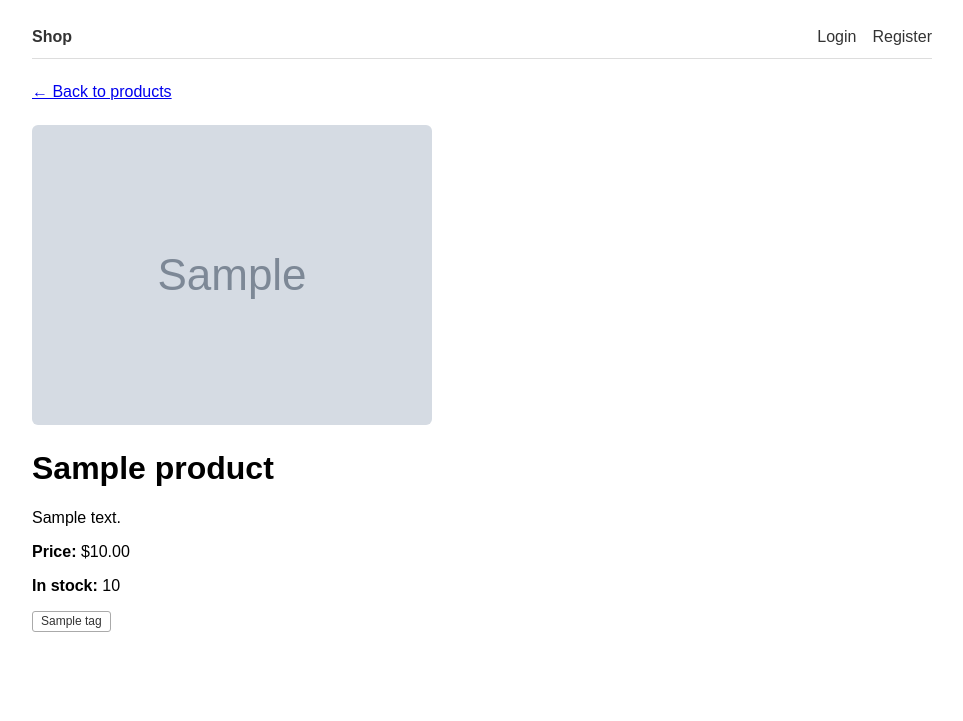
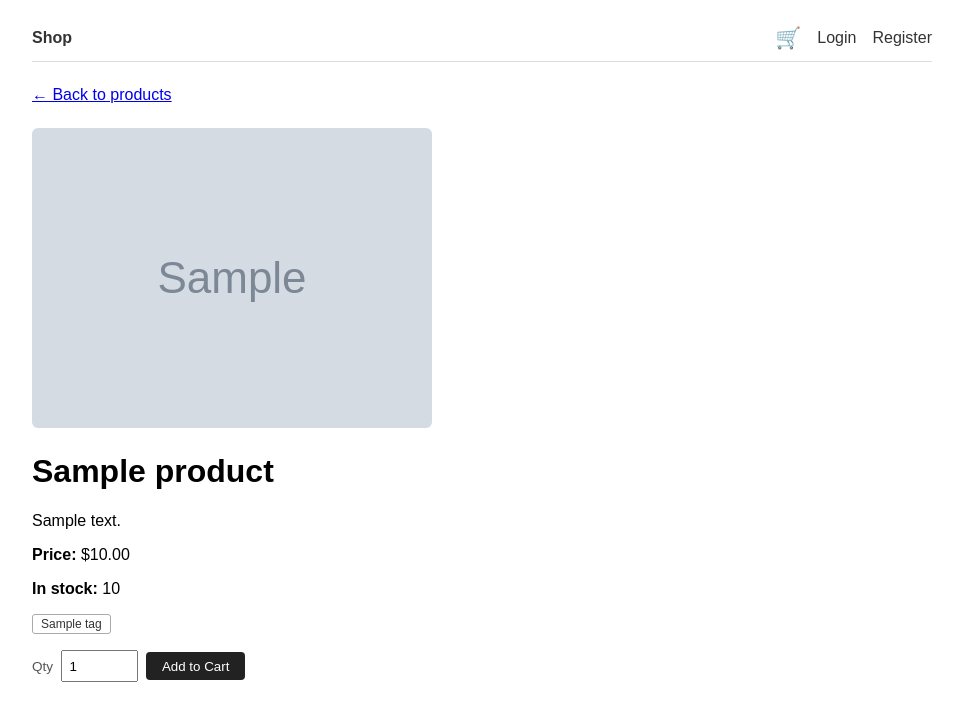
Before and after one commit to tlycode/tanner-young-cloud-project, a Flask app: page /products/1 in a window 1280 px wide. Shown: the top 721 px of the page, without its empty margins (158-1121 px from the left). Run offline with Flask 3, Linux system fonts and the light colour scheme; tables that the repository leaves empty hold one stand-in row (values such as "Sample post"); grey boxes marked "Sample" are stand-in pictures; some libraries are stand-ins or nearby versions.

Commit message:
Add shopping cart and mock checkout flow
Customers can add products to a session-backed cart, view/adjust
quantities from a cart summary page, and complete a mocked checkout
(shipping + card form, no real payment processing) that ends in an
order confirmation screen. The nav cart icon shows a live item-count
badge.

Co-Authored-By: Claude Sonnet 5 <noreply@anthropic.com>

```diff
--- a/app/__init__.py
+++ b/app/__init__.py
@@ -35,11 +35,17 @@ def create_app(test_config=None):
     from .routes.products import products
     from .routes.main import main
     from .routes.admin import admin
+    from .routes.cart import cart, get_cart_count
 
     app.register_blueprint(auth)
     app.register_blueprint(products)
     app.register_blueprint(main)
     app.register_blueprint(admin)
+    app.register_blueprint(cart)
+
+    @app.context_processor
+    def inject_cart_count():
+        return {'cart_count': get_cart_count()}
 
     @app.errorhandler(403)
     def forbidden(e):
--- /dev/null
+++ b/app/routes/cart.py
@@ -0,0 +1,109 @@
+# app/routes/cart.py
+
+from flask import Blueprint, render_template, redirect, url_for, request, flash, session, current_app
+from app.models import db, Product
+
+cart = Blueprint('cart', __name__, url_prefix='/cart')
+
+SESSION_KEY = 'cart'
+
+
+def _get_cart_dict():
+    """Cart is stored in the session as {product_id (str): quantity (int)}."""
+    return session.setdefault(SESSION_KEY, {})
+
+
+def get_cart_count():
+    return sum(_get_cart_dict().values())
+
+
+def get_cart_items():
+    """Resolve the session cart into a list of dicts with product + line total."""
+    cart_dict = _get_cart_dict()
+    items = []
+    total = 0.0
+    stale_ids = []
+    for product_id, quantity in cart_dict.items():
+        product = db.session.get(Product, int(product_id))
+        if product is None:
+            stale_ids.append(product_id)
+            continue
+        line_total = product.price * quantity
+        total += line_total
+        items.append({'product': product, 'quantity': quantity, 'line_total': line_total})
+    if stale_ids:
+        for product_id in stale_ids:
+            cart_dict.pop(product_id, None)
+        session.modified = True
+    return items, total
+
+
+@cart.route('/')
+def view_cart():
+    items, total = get_cart_items()
+    return render_template('cart.html', items=items, total=total)
+
+
+@cart.route('/add/<int:product_id>', methods=['POST'])
+def add_to_cart(product_id):
+    product = Product.query.get_or_404(product_id)
+    quantity = request.form.get('quantity', 1, type=int) or 1
+    quantity = max(1, quantity)
+
+    cart_dict = _get_cart_dict()
+    key = str(product_id)
+    cart_dict[key] = cart_dict.get(key, 0) + quantity
+    session.modified = True
+
+    current_app.logger.info(f"Added to cart: product_id={product_id} quantity={quantity}")
+    flash(f'Added "{product.name}" to your cart.', 'success')
+    return redirect(request.referrer or url_for('main.index'))
+
+
+@cart.route('/update/<int:product_id>', methods=['POST'])
+def update_cart(product_id):
+    quantity = request.form.get('quantity', 1, type=int) or 0
+    cart_dict = _get_cart_dict()
+    key = str(product_id)
+
+    if quantity <= 0:
+        cart_dict.pop(key, None)
+    else:
+        cart_dict[key] = quantity
+    session.modified = True
+
+    return redirect(url_for('cart.view_cart'))
+
+
+@cart.route('/remove/<int:product_id>', methods=['POST'])
+def remove_from_cart(product_id):
+    cart_dict = _get_cart_dict()
+    cart_dict.pop(str(product_id), None)
+    session.modified = True
+    return redirect(url_for('cart.view_cart'))
+
+
+@cart.route('/checkout', methods=['GET'])
+def checkout():
+    items, total = get_cart_items()
+    if not items:
+        flash('Your cart is empty.', 'error')
+        return redirect(url_for('cart.view_cart'))
+    return render_template('checkout.html', items=items, total=total)
+
+
+@cart.route('/checkout', methods=['POST'])
+def place_order():
+    items, total = get_cart_items()
+    if not items:
+        flash('Your cart is empty.', 'error')
+        return redirect(url_for('cart.view_cart'))
+
+    # Mocked payment processing - no real charge is made.
+    order_number = f"MOCK-{abs(hash(frozenset(session.get(SESSION_KEY, {}).items()))) % 1000000:06d}"
+    current_app.logger.info(f"Mock order placed: {order_number} total=${total:.2f}")
+
+    session[SESSION_KEY] = {}
+    session.modified = True
+
+    return render_template('order_confirmation.html', order_number=order_number, total=total)
--- a/app/templates/base.html
+++ b/app/templates/base.html
@@ -14,12 +14,25 @@
         .flash { padding: 0.5rem 1rem; margin-bottom: 1rem; border-radius: 4px; }
         .flash.error { background: #fee; color: #c00; }
         .flash.success { background: #efe; color: #060; }
+        .cart-link { position: relative; display: inline-flex; align-items: center; text-decoration: none; color: #333; font-size: 1.3rem; line-height: 1; }
+        .cart-badge {
+            position: absolute; top: -8px; right: -10px;
+            background: #c00; color: #fff; border-radius: 999px;
+            font-size: 0.65rem; font-weight: bold; line-height: 1;
+            padding: 0.2rem 0.4rem; min-width: 1.1rem; text-align: center;
+        }
     </style>
 </head>
 <body>
     <nav>
         <a href="{{ url_for('main.index') }}"><strong>Shop</strong></a>
         <span class="spacer"></span>
+        <a href="{{ url_for('cart.view_cart') }}" class="cart-link" aria-label="Cart">
+            &#128722;
+            {% if cart_count %}
+                <span class="cart-badge">{{ cart_count }}</span>
+            {% endif %}
+        </a>
         {% if current_user.is_authenticated %}
             {% if current_user.is_admin %}
                 <a href="{{ url_for('admin.users') }}">Admin</a>
--- a/app/templates/product_detail.html
+++ b/app/templates/product_detail.html
@@ -22,6 +22,17 @@
                 {% endfor %}
             </div>
         {% endif %}
+        <form method="POST" action="{{ url_for('cart.add_to_cart', product_id=product.id) }}"
+              style="margin-top: 1rem; display: flex; gap: 0.5rem; align-items: center;">
+            <input type="hidden" name="csrf_token" value="{{ csrf_token() }}">
+            <label for="quantity" style="font-size: 0.85rem; color: #555;">Qty</label>
+            <input type="number" id="quantity" name="quantity" min="1" max="{{ product.stock }}" value="1"
+                   style="width: 60px; padding: 0.4rem;" {% if product.stock <= 0 %}disabled{% endif %}>
+            <button type="submit" {% if product.stock <= 0 %}disabled{% endif %}
+                    style="padding: 0.4rem 1rem; background: {{ '#ccc' if product.stock <= 0 else '#222' }}; color: #fff; border: none; border-radius: 4px; cursor: {{ 'not-allowed' if product.stock <= 0 else 'pointer' }};">
+                {{ 'Out of stock' if product.stock <= 0 else 'Add to Cart' }}
+            </button>
+        </form>
         {% if current_user.is_authenticated and current_user.is_admin %}
             <div style="margin-top: 1rem; display: flex; gap: 0.75rem; align-items: center;">
                 <a href="{{ url_for('admin.edit_product', id=product.id) }}"
```
Also changed, not shown: app/templates/cart.html (added, +54 -0 lines), app/templates/checkout.html (added, +77 -0 lines), app/templates/index.html (+7 -0 lines), app/templates/order_confirmation.html (added, +14 -0 lines).
